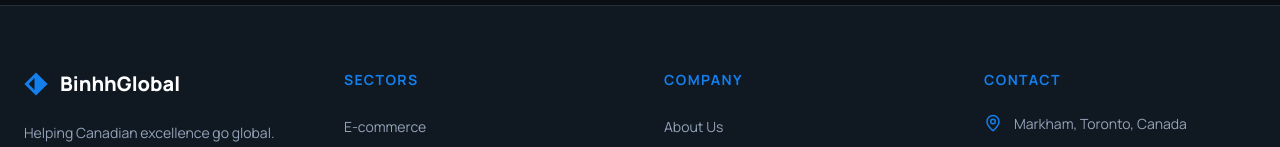
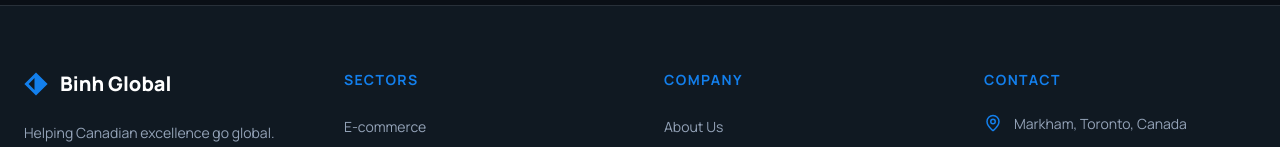
Before and after one commit to binhu66/binh-global-consulting, a React (Vite) app: page / in a window 1280 px wide. Shown: the part 3389-3536 px from the top of the page. Built offline with nearby package versions, Linux system fonts and the light colour scheme; no server answers.

Commit message:
项目初始化

```diff
--- a/components/Footer.tsx
+++ b/components/Footer.tsx
@@ -15,7 +15,7 @@ export const Footer: React.FC = () => {
                 <path clipRule="evenodd" d="M24 0.757355L47.2426 24L24 47.2426L0.757355 24L24 0.757355ZM21 35.7574V12.2426L9.24264 24L21 35.7574Z" fill="currentColor" fillRule="evenodd"></path>
               </svg>
             </div>
-            <span className="text-xl font-black text-white">BinhhGlobal</span>
+            <span className="text-xl font-black text-white">Binh Global</span>
           </div>
           <p className="text-sm text-slate-400 leading-relaxed">
             {t.footer.desc}
```
